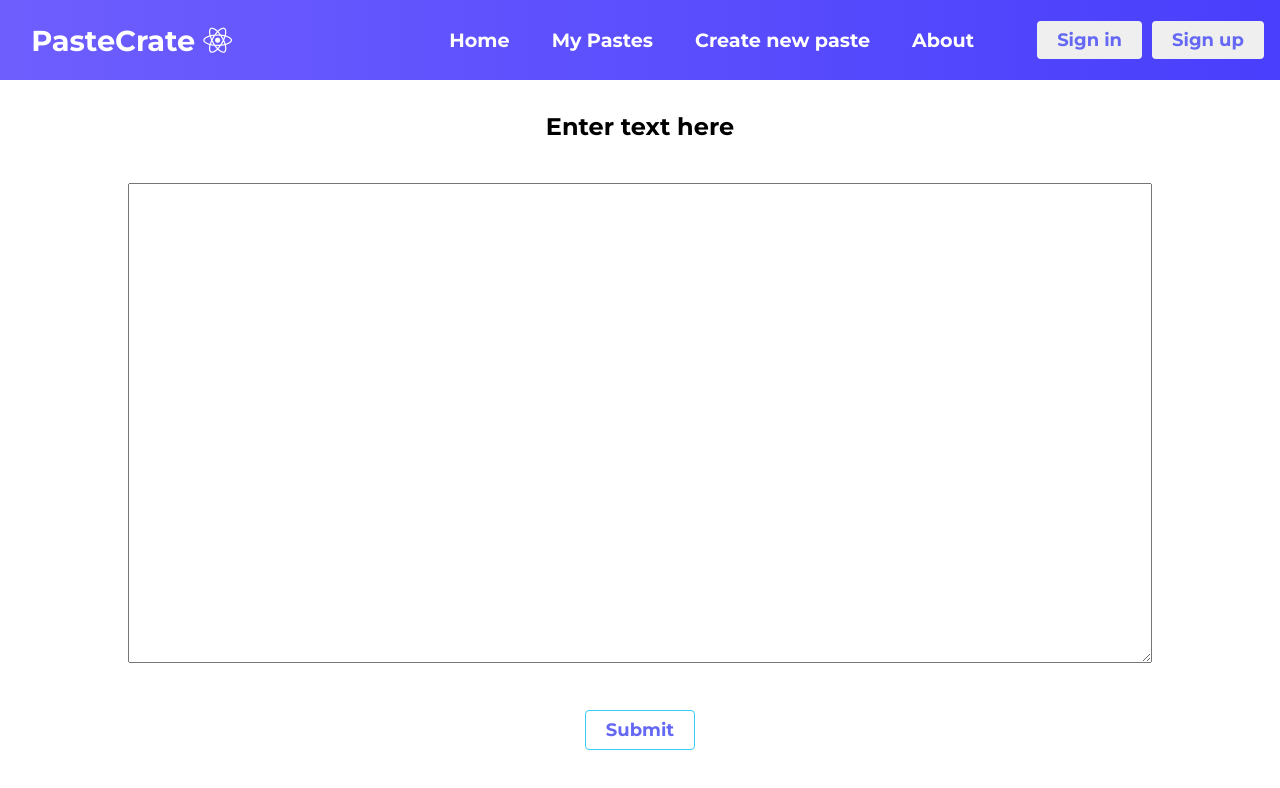
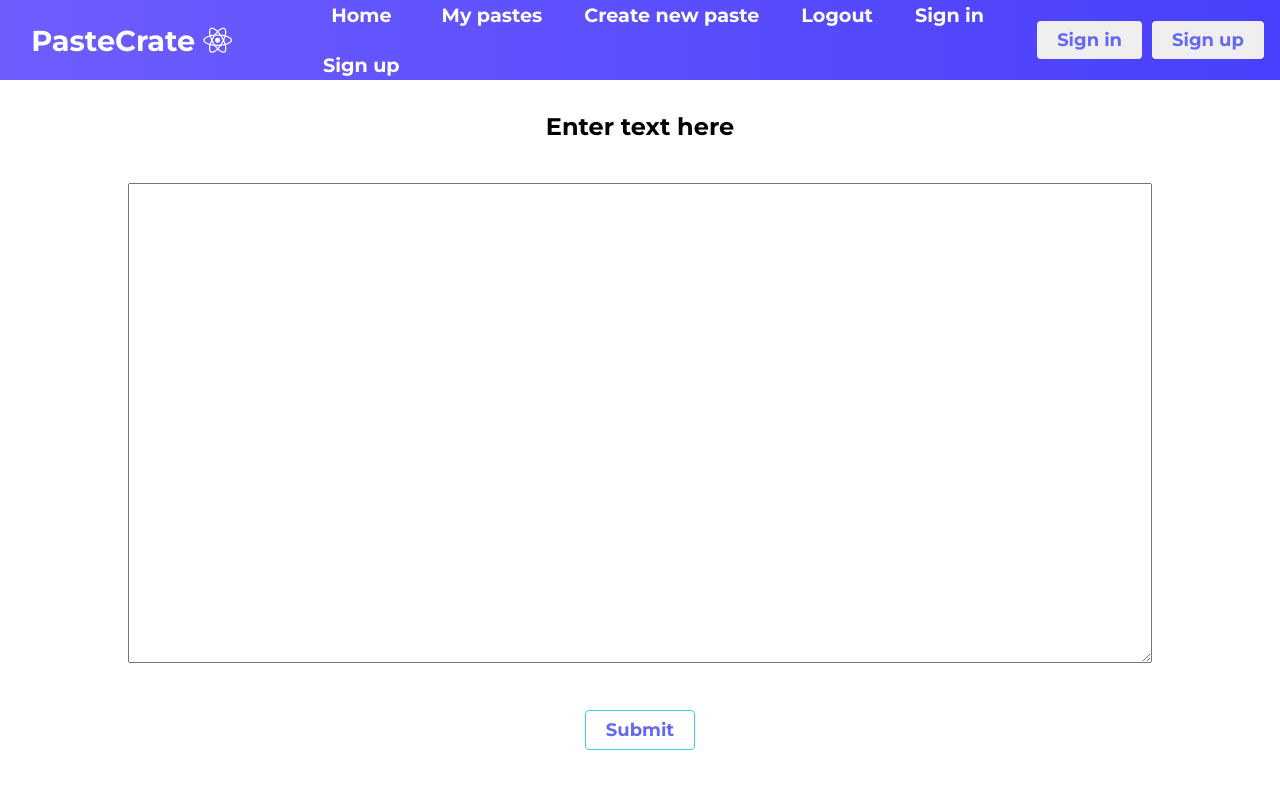
Before and after one commit to Atharva21/PasteCreate, a React (Create React App) app in the folder client/: page /new in a window 1280 px wide. Shown: the top 788 px of the page. Built offline with nearby package versions, Linux system fonts and the light colour scheme.

Commit message:
add more navbar menu items

```diff
--- a/client/src/components/MenuItems.js
+++ b/client/src/components/MenuItems.js
@@ -2,21 +2,42 @@ export const MenuItems = [
     {
         title: 'Home',
         url: '/',
-        cName: 'nav-links'
+        cName: 'nav-links',
+        login: false,
+        showAlways: true
     },
     {
-        title: 'My Pastes',
+        title: 'My pastes',
         url: '/my-pastes',
-        cName: 'nav-links'
+        cName: 'nav-links',
+        login: true,
+        showAlways: false
     },
     {
         title: 'Create new paste',
         url: '/new',
-        cName: 'nav-links'
+        cName: 'nav-links',
+        login: true,
+        showAlways: false
     },
     {
-        title: 'About',
-        url: '#',
-        cName: 'nav-links'
+        title: 'Logout',
+        url: '/logout',
+        cName: 'nav-links',
+        login: true,
+        showAlways: false
+    },
+    {
+        title: 'Sign in',
+        url: '/sign-in',
+        cName: 'nav-links',
+        login: false,
+        showAlways: false
+    }, {
+        title: 'Sign up',
+        url: '/sign-up',
+        cName: 'nav-links',
+        login: false,
+        showAlways: false
     }
 ]
```
